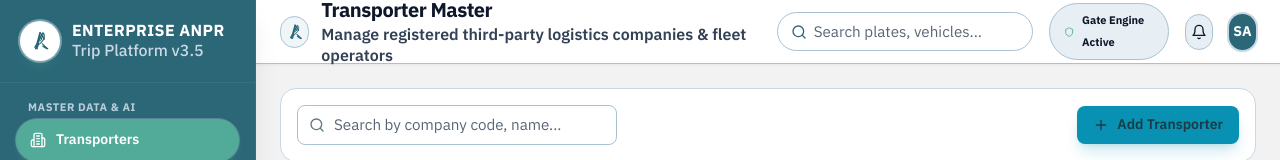
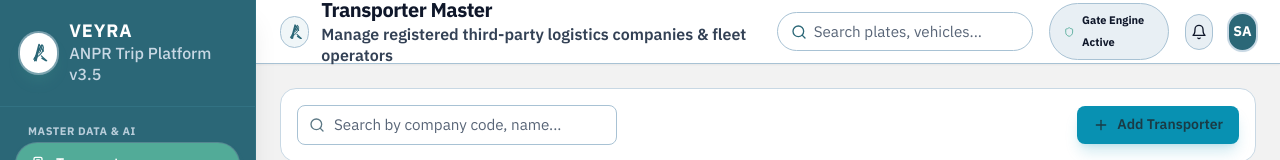
Before and after one commit to jaipriyaa/ANPR-Trip-Management, a React (Vite) app in the folder frontend/: page /transporters in a window 1280 px wide. Shown: the top 160 px of the page. Built offline with nearby package versions, Linux system fonts and the light colour scheme; no server answers.

Commit message:
feat: update application brand title name to VEYRA

```diff
--- a/frontend/index.html
+++ b/frontend/index.html
@@ -4,7 +4,7 @@
     <meta charset="UTF-8" />
     <link rel="icon" type="image/svg+xml" href="/vite.svg" />
     <meta name="viewport" content="width=device-width, initial-scale=1.0" />
-    <title>Edge ANPR & Vehicle Trip Management Platform</title>
+    <title>VEYRA | ANPR & Vehicle Trip Management Platform</title>
     <link rel="preconnect" href="https://fonts.googleapis.com">
     <link rel="preconnect" href="https://fonts.gstatic.com" crossorigin>
     <link href="https://fonts.googleapis.com/css2?family=IBM+Plex+Sans:ital,wght@0,300;0,400;0,500;0,600;0,700;1,400&family=IBM+Plex+Mono:wght@400;500;600&display=swap" rel="stylesheet">
--- a/frontend/src/components/Sidebar.jsx
+++ b/frontend/src/components/Sidebar.jsx
@@ -92,8 +92,8 @@ export default function Sidebar() {
           <AppLogo className="w-6 h-6 text-[#2b6777]" />
         </div>
         <div>
-          <h1 className="font-extrabold text-white tracking-wide text-sm leading-tight">ENTERPRISE ANPR</h1>
-          <p className="text-xs text-[#c8d8e4] font-medium">Trip Platform v3.5</p>
+          <h1 className="font-extrabold text-white tracking-wider text-base leading-tight">VEYRA</h1>
+          <p className="text-xs text-[#c8d8e4] font-medium">ANPR Trip Platform v3.5</p>
         </div>
       </div>
 
```
Also changed, not shown: 1 other file (tests, documents, lock files or other folders).
